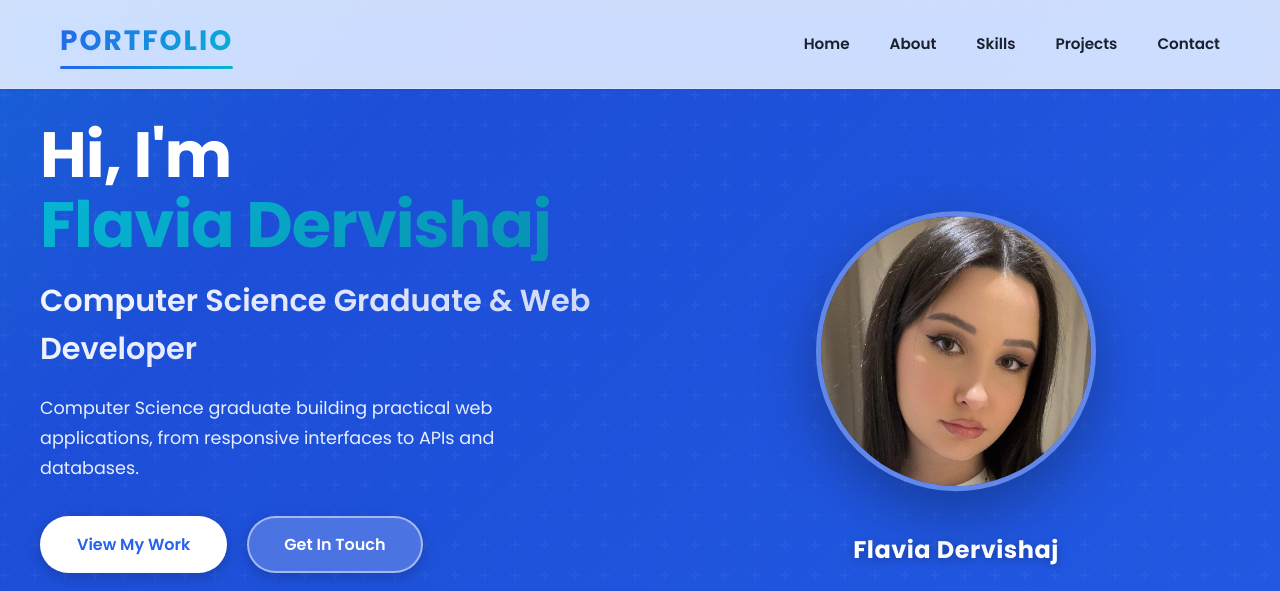
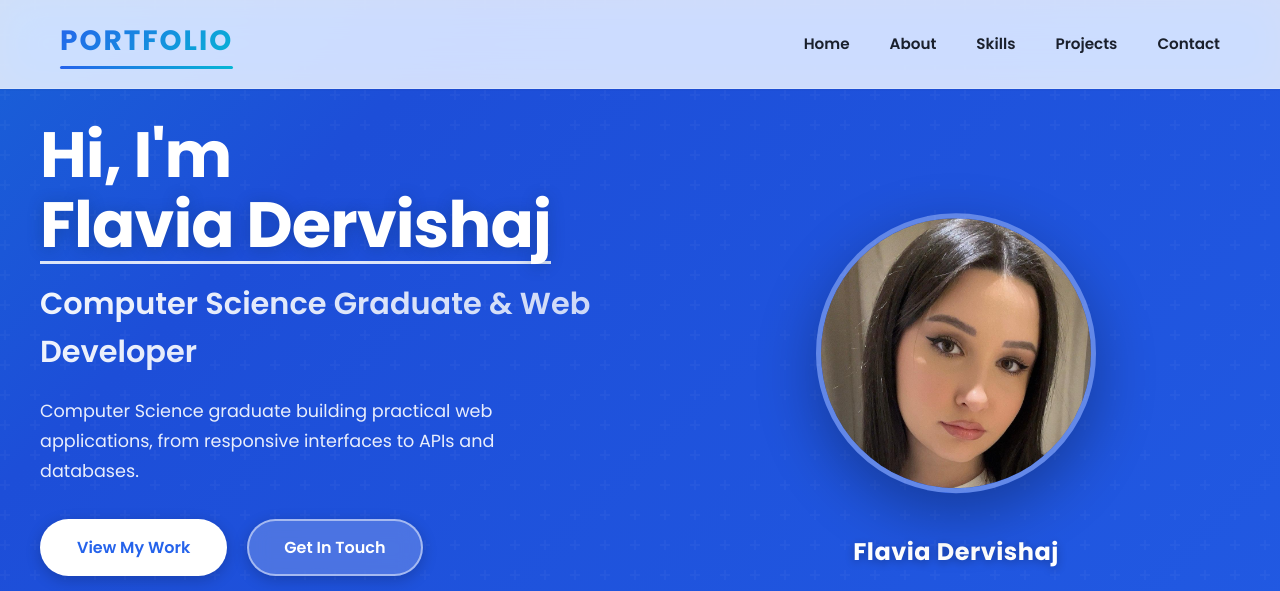
Before and after one commit to flaviadervishaj/Portfolio, a website: page index.html in a window 1280 px wide. Shown: the top 591 px of the page. Drawn offline with Linux system fonts and the light colour scheme.

Commit message:
Improve hero contrast and ColdChat links in styles.css

```diff
--- a/styles.css
+++ b/styles.css
@@ -205,10 +205,10 @@ a, button, .btn, .nav-link, .social-link, .project-link, .skill-category, .proje
 }
 
 .highlight {
-    background: linear-gradient(135deg, #06b6d4, #0891b2);
-    -webkit-background-clip: text;
-    -webkit-text-fill-color: transparent;
-    background-clip: text;
+    color: #fff;
+    -webkit-text-fill-color: #fff;
+    text-shadow: 0 2px 16px rgba(11, 46, 91, 0.32);
+    border-bottom: 3px solid rgba(255, 255, 255, 0.85);
     position: relative;
     display: inline-block;
 }
```
